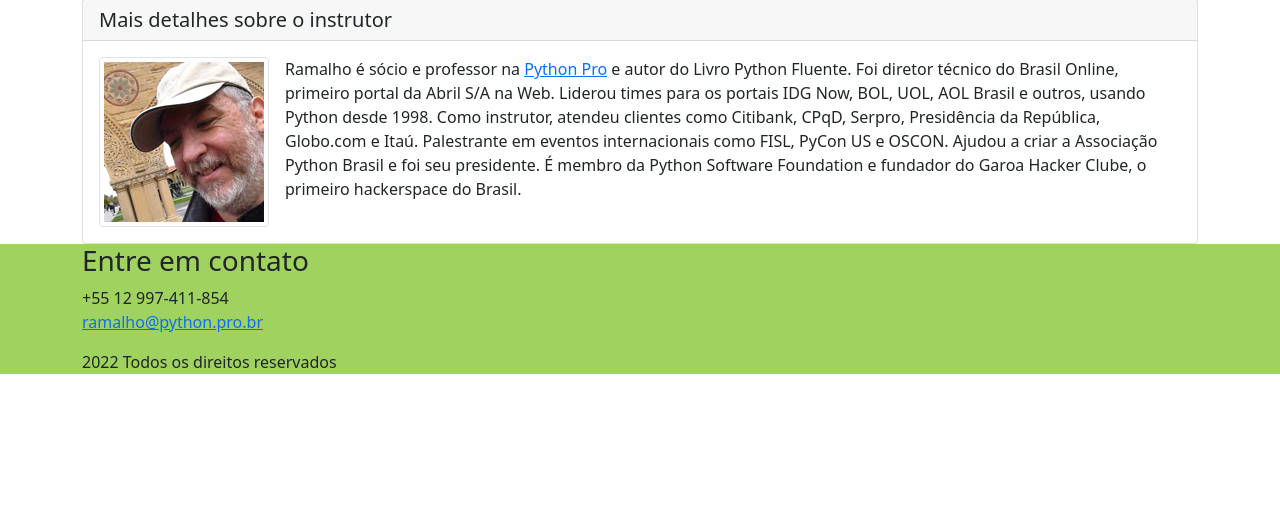
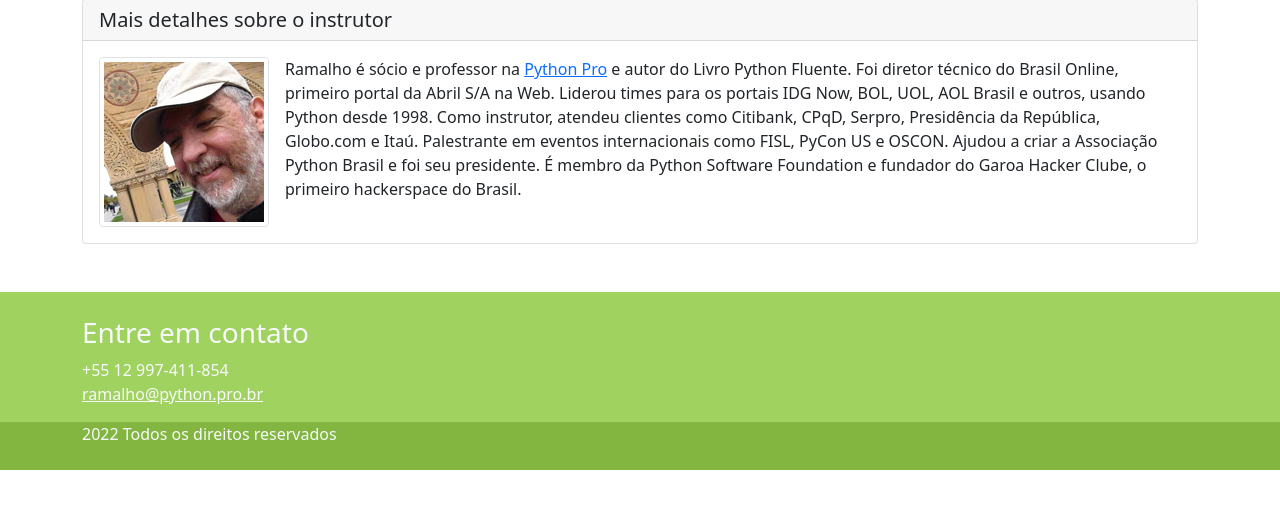
Before and after one commit to ViniciusBrag/project-django, a Django app: page / in a window 1280 px wide. Shown: the part 207-716 px from the top of the page. Run offline with Django 4.2, Linux system fonts and the light colour scheme; some libraries are stand-ins or nearby versions.

Commit message:
add own.css

```diff
--- a/pythondjango/base/static/css/style.css
+++ b/pythondjango/base/static/css/style.css
@@ -1,3 +1,6 @@
 .main-footer{
     background-color: #9fd25f;
 }
+.rights{
+    background-color: #82b641;
+}
--- a/pythondjango/base/templates/base/home.html
+++ b/pythondjango/base/templates/base/home.html
@@ -119,7 +119,7 @@
         </div>
     </div>
 </div>
-<footer class="main-footer">
+<footer class="main-footer mt-5 pt-4 text-light">
     <div class="container">
         <div class="ow">
             <div class="col">
@@ -127,15 +127,17 @@
                 <address>
                     +55 12 997-411-854
                     <br/>
-                    <a href="mailto:ramalho@python.pro.br">ramalho@python.pro.br</a>
+                    <a href="mailto:ramalho@python.pro.br" class="text-light">ramalho@python.pro.br</a>
                 </address>
             </div>
         </div>
     </div>
-    <div class="container">
-        <div class="row">
-            <div class="col">
-                {% now 'Y' %} Todos os direitos reservados
+    <div class="rights pb-4">
+        <div class="container">
+            <div class="row">
+                <div class="col">
+                    {% now 'Y' %} Todos os direitos reservados
+                </div>
             </div>
         </div>
     </div>
```
